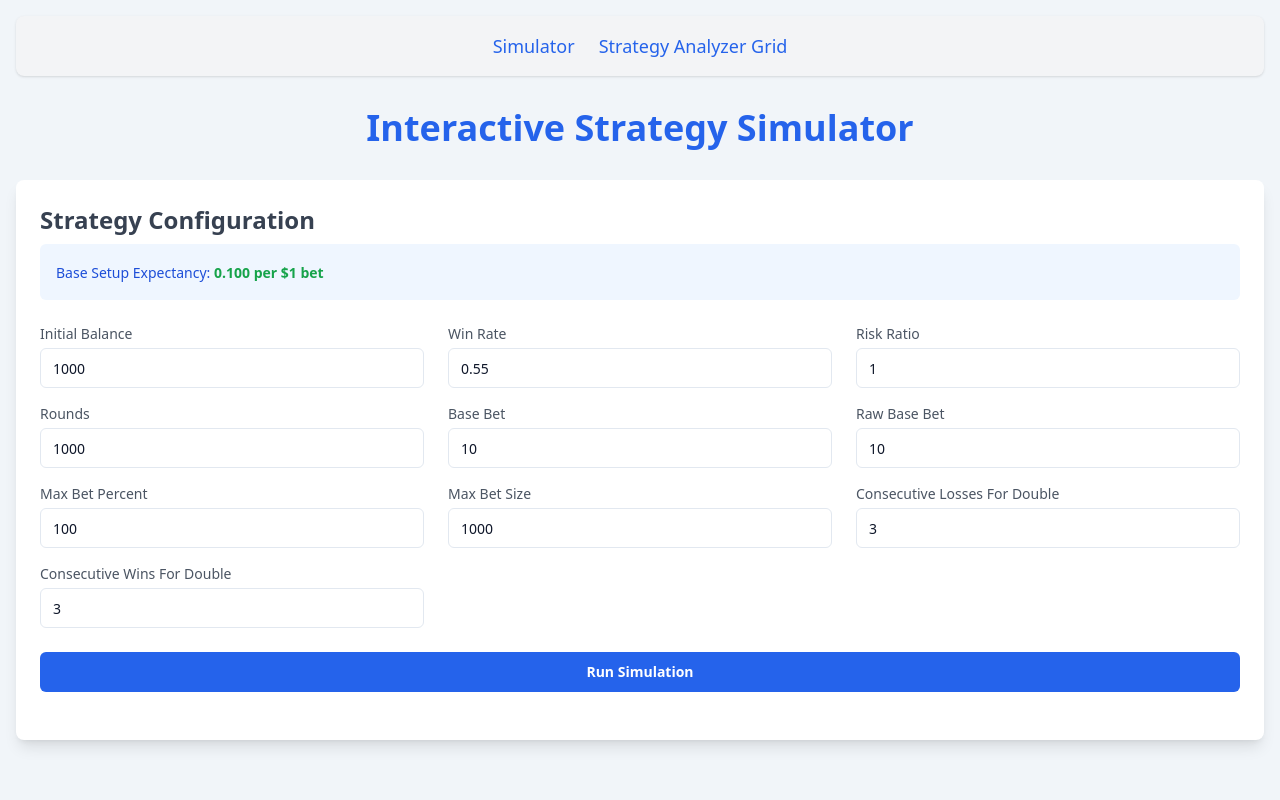
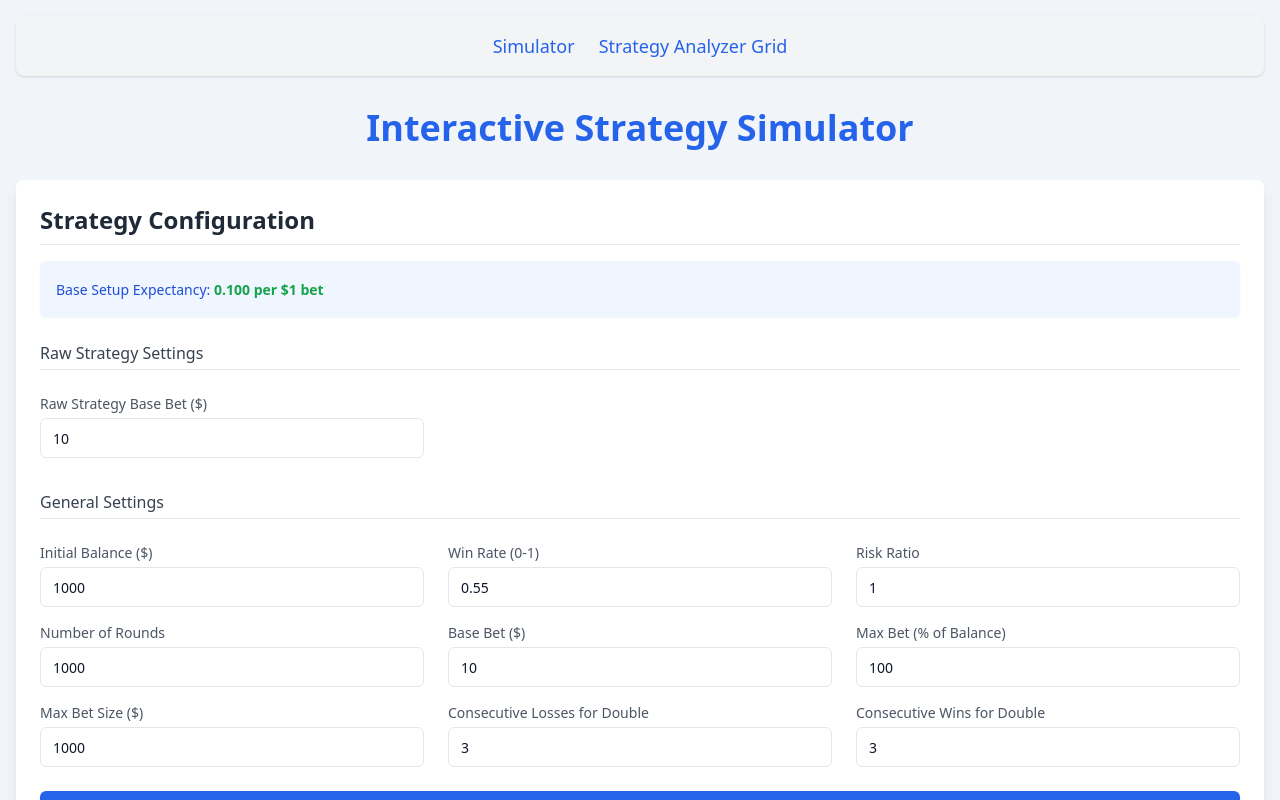
Before and after one commit to edlecv/edmanusye, a React app: page / in a window 1280 px wide. Shown: the top 800 px of the page. Built offline with nearby package versions, Linux system fonts and the light colour scheme.

Commit message:
Modernize simulator page with strategy definitions and improved visuals

```diff
--- a/src/components/StrategyAnalyzer.jsx
+++ b/src/components/StrategyAnalyzer.jsx
@@ -2,7 +2,6 @@ import React, { useState, useEffect, useRef } from 'react';
 import { LineChart, Line, XAxis, YAxis, CartesianGrid, Tooltip, Legend, ResponsiveContainer } from 'recharts';
 import { Button } from "./ui/button";
 import { Input } from "./ui/input";
-// Removed Card import for main container, will use divs and Tailwind classes for styling
 
 const StrategyAnalyzer = () => {
   const initialConfig = {
@@ -24,6 +23,17 @@ const StrategyAnalyzer = () => {
   const [expectancy, setExpectancy] = useState(0);
 
   const chartRef = useRef(null);
+
+  // Strategy descriptions for display under each strategy name
+  const strategyDescriptions = {
+    'raw': 'Uses constant base bet size',
+    'martingale': 'Doubles bet after losses, resets after wins',
+    'antiMartingale': 'Doubles bet after wins, resets after losses',
+    'linear': 'Increases bet by base amount after losses, resets after wins',
+    'antiLinear': 'Increases bet by base amount after wins, resets after losses',
+    'smartDouble': 'Doubles bet after X consecutive losses',
+    'antiSmartDouble': 'Doubles bet after X consecutive wins'
+  };
 
   useEffect(() => {
     const winRate = parseFloat(config.winRate);
@@ -116,7 +126,7 @@ const StrategyAnalyzer = () => {
 
   const runSimulations = () => {
     const strategies = [
-      { name: 'Raw', type: 'raw', color: '#10b981' }, // Green
+      { name: 'Raw Strategy', type: 'raw', color: '#10b981' }, // Green
       { name: 'Martingale', type: 'martingale', color: '#9333ea' }, // Purple
       { name: 'Anti-Martingale', type: 'antiMartingale', color: '#2563eb' }, // Blue
       { name: 'Linear', type: 'linear', color: '#eab308' }, // Yellow/Gold
@@ -166,10 +176,9 @@ const StrategyAnalyzer = () => {
   };
 
   return (
-    // Removed main Card component, using div with Tailwind classes for styling
     <div className="p-6 bg-white rounded-lg shadow-lg mb-8">
-      <h2 className="text-2xl font-semibold mb-2 text-gray-700">Strategy Configuration</h2>
-      <div className="p-4 mb-6 bg-blue-50 rounded-md">
+      <h2 className="text-2xl font-semibold mb-4 text-gray-800 border-b pb-2">Strategy Configuration</h2>
+      <div className="p-4 mb-6 bg-blue-50 rounded-md shadow-sm">
         <span className="text-sm text-blue-700">Base Setup Expectancy: </span>
         <span className={`text-sm font-bold ${expectancy > 0 ? 'text-green-600' : 'text-red-600'}`}>
           {expectancy.toFixed(3)} per $1 bet
@@ -177,44 +186,204 @@ const StrategyAnalyzer = () => {
       </div>
 
       <div className="grid grid-cols-1 md:grid-cols-2 lg:grid-cols-3 gap-x-6 gap-y-4 mb-6">
-        {Object.keys(initialConfig).map(key => (
-          <div key={key} className="flex flex-col">
-            <label htmlFor={key} className="mb-1 text-sm font-medium text-gray-600">{key.replace(/([A-Z])/g, ' $1').replace(/^./, str => str.toUpperCase())}</label>
-            <Input
-              type="number"
-              name={key}
-              id={key}
-              value={config[key]}
-              onChange={handleInputChange}
-              step={key === 'winRate' || key === 'riskRatio' ? 0.01 : 1}
-              min={key === 'winRate' ? 0 : (key === 'riskRatio' ? 0.1 : 0)}
-              max={key === 'winRate' ? 1 : undefined}
-              className="bg-white border-gray-300 focus:border-primary focus:ring-primary"
-            />
-          </div>
-        ))}
+        <div className="col-span-1 md:col-span-2 lg:col-span-3 mb-2">
+          <h3 className="text-md font-medium text-gray-700 border-b border-gray-200 pb-1">Raw Strategy Settings</h3>
+        </div>
+        <div className="flex flex-col">
+          <label htmlFor="rawBaseBet" className="mb-1 text-sm font-medium text-gray-600">Raw Strategy Base Bet ($)</label>
+          <Input
+            type="number"
+            name="rawBaseBet"
+            id="rawBaseBet"
+            value={config.rawBaseBet}
+            onChange={handleInputChange}
+            step={1}
+            min={1}
+            className="bg-white border-gray-300 focus:border-primary focus:ring-primary"
+          />
+        </div>
+
+        <div className="col-span-1 md:col-span-2 lg:col-span-3 mt-4 mb-2">
+          <h3 className="text-md font-medium text-gray-700 border-b border-gray-200 pb-1">General Settings</h3>
+        </div>
+
+        <div className="flex flex-col">
+          <label htmlFor="initialBalance" className="mb-1 text-sm font-medium text-gray-600">Initial Balance ($)</label>
+          <Input
+            type="number"
+            name="initialBalance"
+            id="initialBalance"
+            value={config.initialBalance}
+            onChange={handleInputChange}
+            step={100}
+            min={100}
+            className="bg-white border-gray-300 focus:border-primary focus:ring-primary"
+          />
+        </div>
+
+        <div className="flex flex-col">
+          <label htmlFor="winRate" className="mb-1 text-sm font-medium text-gray-600">Win Rate (0-1)</label>
+          <Input
+            type="number"
+            name="winRate"
+            id="winRate"
+            value={config.winRate}
+            onChange={handleInputChange}
+            step={0.01}
+            min={0}
+            max={1}
+            className="bg-white border-gray-300 focus:border-primary focus:ring-primary"
+          />
+        </div>
+
+        <div className="flex flex-col">
+          <label htmlFor="riskRatio" className="mb-1 text-sm font-medium text-gray-600">Risk Ratio</label>
+          <Input
+            type="number"
+            name="riskRatio"
+            id="riskRatio"
+            value={config.riskRatio}
+            onChange={handleInputChange}
+            step={0.1}
+            min={0.1}
+            className="bg-white border-gray-300 focus:border-primary focus:ring-primary"
+          />
+        </div>
+
+        <div className="flex flex-col">
+          <label htmlFor="rounds" className="mb-1 text-sm font-medium text-gray-600">Number of Rounds</label>
+          <Input
+            type="number"
+            name="rounds"
+            id="rounds"
+            value={config.rounds}
+            onChange={handleInputChange}
+            step={100}
+            min={100}
+            className="bg-white border-gray-300 focus:border-primary focus:ring-primary"
+          />
+        </div>
+
+        <div className="flex flex-col">
+          <label htmlFor="baseBet" className="mb-1 text-sm font-medium text-gray-600">Base Bet ($)</label>
+          <Input
+            type="number"
+            name="baseBet"
+            id="baseBet"
+            value={config.baseBet}
+            onChange={handleInputChange}
+            step={1}
+            min={1}
+            className="bg-white border-gray-300 focus:border-primary focus:ring-primary"
+          />
+        </div>
+
+        <div className="flex flex-col">
+          <label htmlFor="maxBetPercent" className="mb-1 text-sm font-medium text-gray-600">Max Bet (% of Balance)</label>
+          <Input
+            type="number"
+            name="maxBetPercent"
+            id="maxBetPercent"
+            value={config.maxBetPercent}
+            onChange={handleInputChange}
+            step={5}
+            min={1}
+            max={100}
+            className="bg-white border-gray-300 focus:border-primary focus:ring-primary"
+          />
+        </div>
+
+        <div className="flex flex-col">
+          <label htmlFor="maxBetSize" className="mb-1 text-sm font-medium text-gray-600">Max Bet Size ($)</label>
+          <Input
+            type="number"
+            name="maxBetSize"
+            id="maxBetSize"
+            value={config.maxBetSize}
+            onChange={handleInputChange}
+            step={100}
+            min={1}
+            className="bg-white border-gray-300 focus:border-primary focus:ring-primary"
+          />
+        </div>
+
+        <div className="flex flex-col">
+          <label htmlFor="consecutiveLossesForDouble" className="mb-1 text-sm font-medium text-gray-600">Consecutive Losses for Double</label>
+          <Input
+            type="number"
+            name="consecutiveLossesForDouble"
+            id="consecutiveLossesForDouble"
+            value={config.consecutiveLossesForDouble}
+            onChange={handleInputChange}
+            step={1}
+            min={1}
+            className="bg-white border-gray-300 focus:border-primary focus:ring-primary"
+          />
+        </div>
+
+        <div className="flex flex-col">
+          <label htmlFor="consecutiveWinsForDouble" className="mb-1 text-sm font-medium text-gray-600">Consecutive Wins for Double</label>
+          <Input
+            type="number"
+            name="consecutiveWinsForDouble"
+            id="consecutiveWinsForDouble"
+            value={config.consecutiveWinsForDouble}
+            onChange={handleInputChange}
+            step={1}
+            min={1}
+            className="bg-white border-gray-300 focus:border-primary focus:ring-primary"
+          />
+        </div>
       </div>
 
-      <Button onClick={runSimulations} className="w-full bg-primary hover:bg-primary/90 text-white font-semibold py-2 px-4 rounded-md mb-6">
+      <Button onClick={runSimulations} className="w-full bg-blue-600 hover:bg-blue-700 text-white font-semibold py-3 px-4 rounded-md mb-8 shadow-md transition-colors">
         Run Simulation
       </Button>
 
       {simulationResults && (
-        <div className="mt-6">
-          <h3 className="text-xl font-semibold mb-4 text-gray-700">Simulation Results</h3>
-          <div className="h-[400px] mb-6 bg-gray-50 p-2 rounded-md shadow">
+        <div className="mt-8">
+          <h3 className="text-xl font-semibold mb-4 text-gray-800 border-b pb-2">Balance Progression Comparison</h3>
+
+          <div className="flex flex-wrap justify-center gap-2 mb-4">
+            {Object.values(simulationResults).map(res => (
+              <div key={`legend-${res.type}`} className="flex items-center text-xs">
+                <div className="w-3 h-3 rounded-full mr-1" style={{ backgroundColor: res.color }}></div>
+                <span>{res.name}</span>
+              </div>
+            ))}
+          </div>
+
+          <div className="h-[400px] mb-8 bg-white p-4 rounded-md shadow-md border border-gray-200">
             <ResponsiveContainer width="100%" height="100%">
               <LineChart data={chartData} ref={chartRef}>
                 <CartesianGrid strokeDasharray="3 3" stroke="#e0e0e0" />
-                <XAxis dataKey="round" stroke="#666" />
-                <YAxis tickFormatter={yAxisTickFormatter} stroke="#666"/>
+                <XAxis
+                  dataKey="round"
+                  stroke="#666"
+                  label={{ value: 'Round', position: 'insideBottomRight', offset: -5 }}
+                />
+                <YAxis
+                  tickFormatter={yAxisTickFormatter}
+                  stroke="#666"
+                  label={{ value: 'Balance ($)', angle: -90, position: 'insideLeft' }}
+                />
                 <Tooltip
-                  contentStyle={{ backgroundColor: 'rgba(255, 255, 255, 0.9)', borderRadius: '0.5rem', borderColor: '#ccc' }}
+                  contentStyle={{ backgroundColor: 'rgba(255, 255, 255, 0.95)', borderRadius: '0.5rem', borderColor: '#ccc', boxShadow: '0 2px 5px rgba(0,0,0,0.1)' }}
                   formatter={tooltipFormatter}
+                  labelFormatter={(label) => `Round ${label}`}
                 />
                 <Legend />
                 {Object.values(simulationResults).map(res => (
-                  <Line key={res.name} type="monotone" dataKey={res.type} name={res.name} stroke={res.color} strokeWidth={2} dot={false} />
+                  <Line
+                    key={res.name}
+                    type="monotone"
+                    dataKey={res.type}
+                    name={res.name}
+                    stroke={res.color}
+                    strokeWidth={2}
+                    dot={false}
+                    activeDot={{ r: 6, strokeWidth: 0 }}
+                  />
                 ))}
               </LineChart>
             </ResponsiveContainer>
@@ -222,17 +391,46 @@ const StrategyAnalyzer = () => {
 
           <div className="grid grid-cols-1 md:grid-cols-2 lg:grid-cols-3 gap-4">
             {Object.values(simulationResults).sort((a,b) => (b.finalBalance / (b.maxDrawdown || 1)) - (a.finalBalance / (a.maxDrawdown || 1))).map(res => (
-              // Using div instead of Card for simpler styling matching the old site
-              <div key={res.name} className="bg-white rounded-md shadow p-4 border-t-4" style={{ borderTopColor: res.color }}>
-                <h4 className="text-md font-semibold mb-2" style={{ color: res.color }}>{res.name}</h4>
-                <div className="text-xs space-y-1 text-gray-600">
-                  <p>Final Balance: <strong className={res.finalBalance > config.initialBalance ? 'text-green-600' : 'text-red-600'}>{'$' + formatNumber(res.finalBalance)}</strong></p>
-                  <p>Total Return: <strong className={res.finalBalance > config.initialBalance ? 'text-green-600' : 'text-red-600'}>{((res.finalBalance / config.initialBalance - 1) * 100).toFixed(2)}%</strong></p>
-                  <p>Max Drawdown: <strong className="text-red-500">{'$' + formatNumber(res.maxDrawdown)}</strong></p>
-                  <p>Return/Drawdown: <strong>{formatNumber(res.finalBalance / (res.maxDrawdown || 1))}</strong></p>
-                  <p>Trades: {res.tradesCount} (W: {res.wins}, L: {res.losses})</p>
-                  <p>Win Rate (Actual): {res.tradesCount > 0 ? formatNumber((res.wins / res.tradesCount) * 100, 1) + '%' : 'N/A'}</p>
-                  <p>Largest Bet: {'$' + formatNumber(res.maxBetUsed)}</p>
+              <div key={res.name} className="bg-white rounded-lg shadow-md overflow-hidden border border-gray-200">
+                <div className="px-4 py-3 border-b border-gray-200" style={{ backgroundColor: `${res.color}15` }}>
+                  <h4 className="text-lg font-semibold" style={{ color: res.color }}>{res.name}</h4>
+                  <p className="text-sm text-gray-600 mt-1">{strategyDescriptions[res.type]}</p>
+                </div>
+                <div className="p-4">
+                  <div className="grid grid-cols-2 gap-x-4 gap-y-2 text-sm">
+                    <div>
+                      <p className="text-gray-500">Final Balance:</p>
+                      <p className={`font-semibold ${res.finalBalance > config.initialBalance ? 'text-green-600' : 'text-red-600'}`}>
+                        {'$' + formatNumber(res.finalBalance)}
+                      </p>
+                    </div>
+                    <div>
+                      <p className="text-gray-500">Total Return:</p>
+                      <p className={`font-semibold ${res.finalBalance > config.initialBalance ? 'text-green-600' : 'text-red-600'}`}>
+                        {((res.finalBalance / config.initialBalance - 1) * 100).toFixed(2)}%
+                      </p>
+                    </div>
+                    <div>
+                      <p className="text-gray-500">Max Drawdown:</p>
+                      <p className="font-semibold text-red-500">{'$' + formatNumber(res.maxDrawdown)}</p>
+                    </div>
+                    <div>
+                      <p className="text-gray-500">Return/Drawdown:</p>
+                      <p className="font-semibold">{formatNumber(res.finalBalance / (res.maxDrawdown || 1))}</p>
+                    </div>
+                    <div>
+                      <p className="text-gray-500">Trades:</p>
+                      <p className="font-semibold">{res.tradesCount} (W: {res.wins}, L: {res.losses})</p>
+                    </div>
+                    <div>
+                      <p className="text-gray-500">Win Rate (Actual):</p>
+                      <p className="font-semibold">{res.tradesCount > 0 ? formatNumber((res.wins / res.tradesCount) * 100, 1) + '%' : 'N/A'}</p>
+                    </div>
+                    <div>
+                      <p className="text-gray-500">Largest Bet:</p>
+                      <p className="font-semibold">{'$' + formatNumber(res.maxBetUsed)}</p>
+                    </div>
+                  </div>
                 </div>
               </div>
             ))}
```
